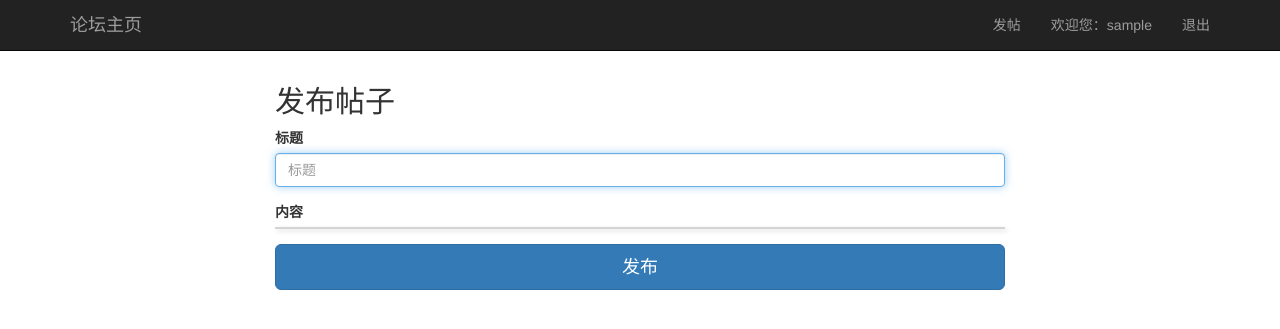
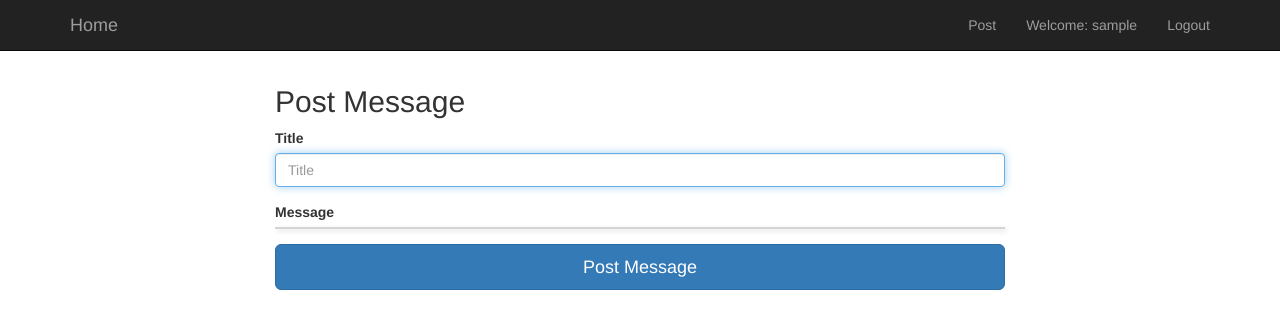
Before and after one commit to crescents720/Team03-COVIDCoach, a Flask app: page /post in a window 1280 px wide. Shown: the top 329 px of the page. Run offline with Flask 2, Linux system fonts and the light colour scheme; the visitor is signed in with stand-in values (Sample User, id 1); data comes from the database, SQL or seed files in the repository; some libraries are stand-ins or nearby versions.

Commit message:
Update post_msg.html
update language

```diff
--- a/app/templates/post_msg.html
+++ b/app/templates/post_msg.html
@@ -27,17 +27,17 @@
                 <span class="icon-bar"></span>
                 <span class="icon-bar"></span>
             </button>
-            <a class="navbar-brand" href="/">论坛主页</a>
+            <a class="navbar-brand" href="/">Home</a>
         </div>
         <div id="navbar" class="collapse navbar-collapse">
             <ul class="nav navbar-nav navbar-right">
-                <li class=""><a href="/post">发帖</a></li>
+                <li class=""><a href="/post">Post</a></li>
                 {% if current_user.is_authenticated %}
-                    <li><a>欢迎您：{{ current_user.username }}</a></li>
-                    <li><a href="/logout">退出</a></li>
+                    <li><a>Welcome: {{ current_user.username }}</a></li>
+                    <li><a href="/logout">Logout</a></li>
                 {% else %}
-                    <li><a href="/login">登录</a></li>
-                    <li><a href="/register">注册</a></li>
+                    <li><a href="/login">Login</a></li>
+                    <li><a href="/register">Register</a></li>
                 {% endif %}
             </ul>
         </div><!--/.nav-collapse -->
@@ -46,22 +46,22 @@
 
 <div class="container">
     <form action="/post/save" method="post" class="col-lg-8 col-lg-offset-2" id="form_post" style="margin-top: 15px">
-        <h2 class="form-signin-heading">发布帖子</h2>
+        <h2 class="form-signin-heading">Post Message</h2>
         <div class="form-group">
-            <label for="title">标题</label>
-            <input type="text" name="title" id="title" class="form-control" placeholder="标题" required=""
+            <label for="title">Title</label>
+            <input type="text" name="title" id="title" class="form-control" placeholder="Title" required=""
                     autofocus="">
         </div>
 
         <div class="form-group">
-            <label for="myEditor">内容</label>
+            <label for="myEditor">Message</label>
 {#            <textarea name="content" id="content" cols="30" rows="10" class="form-control" placeholder="内容" required=""></textarea>#}
             <input type="hidden" id="content" name="content" value="">
             <!-- 加载编辑器的容器 -->
             <script type="text/plain" id="myEditor" style="width:100%;height:240px;"></script>
         </div>
 
-        <button class="btn btn-lg btn-primary btn-block" onclick="return doSubmit()">发布</button>
+        <button class="btn btn-lg btn-primary btn-block" onclick="return doSubmit()">Post Message</button>
     </form>
 
 </div><!-- /.container -->
```
